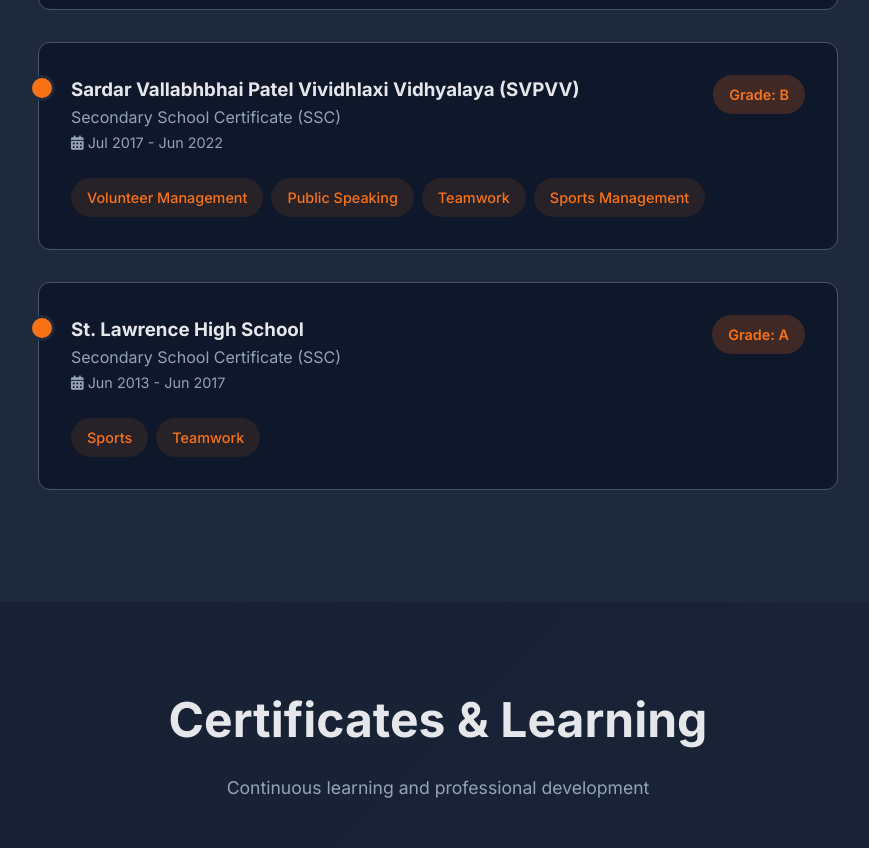
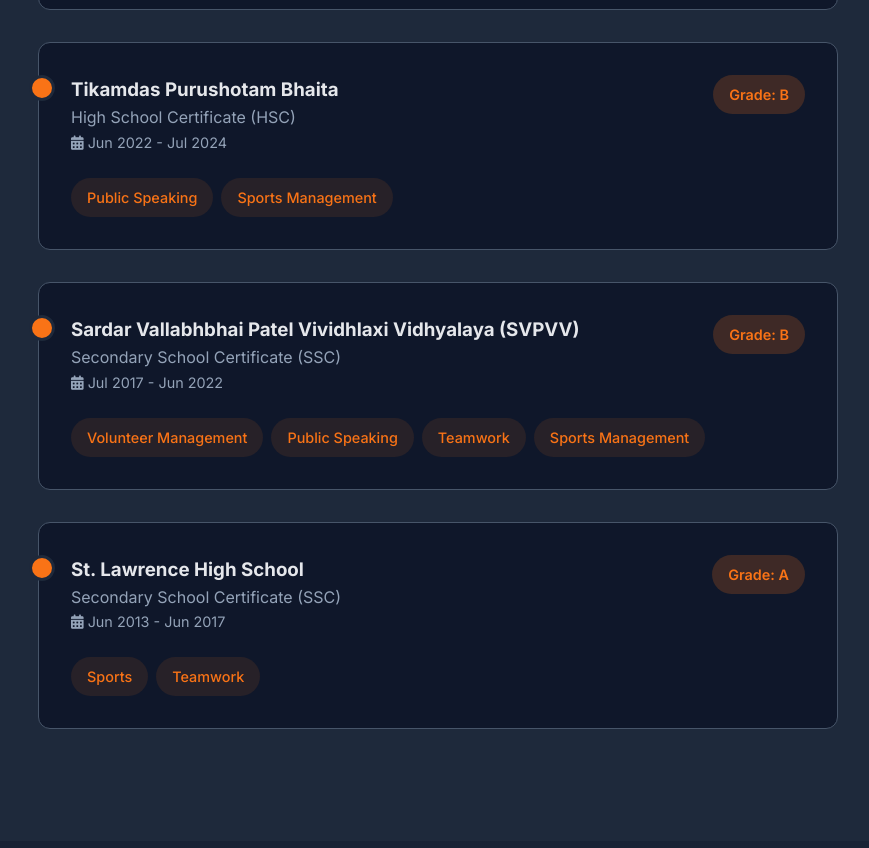
Before and after one commit to ScriptSeekers/Portfolio, a plain HTML site: page index.html in a window 1280 px wide. Shown: the part 4725-5573 px from the top of the page, without its empty margins (202-1071 px from the left). Drawn offline with Linux system fonts and the light colour scheme.

Commit message:
index.html

```diff
--- a/index.html
+++ b/index.html
@@ -1161,6 +1161,21 @@
                 <div class="education-item">
                     <div class="education-header">
                         <div>
+                            <h3>Tikamdas Purushotam Bhaita</h3>
+                            <p style="color: var(--text-muted);">High School Certificate (HSC)</p>
+                            <p style="color: var(--text-muted); font-size: 0.9rem;"><i class="fas fa-calendar-alt"></i> Jun 2022 - Jul 2024</p>
+                        </div>
+                        <div class="grade-badge">Grade: B</div>
+                    </div>
+                    <div class="tech-stack">
+                        <span class="tech-tag">Public Speaking</span>
+                        <span class="tech-tag">Sports Management</span>
+                    </div>
+                </div>
+
+                <div class="education-item">
+                    <div class="education-header">
+                        <div>
                             <h3>Sardar Vallabhbhai Patel Vividhlaxi Vidhyalaya (SVPVV)</h3>
                             <p style="color: var(--text-muted);">Secondary School Certificate (SSC)</p>
                             <p style="color: var(--text-muted); font-size: 0.9rem;"><i class="fas fa-calendar-alt"></i> Jul 2017 - Jun 2022</p>
@@ -1677,4 +1692,5 @@
         });
     </script>
 </body>
+
 </html>
```
